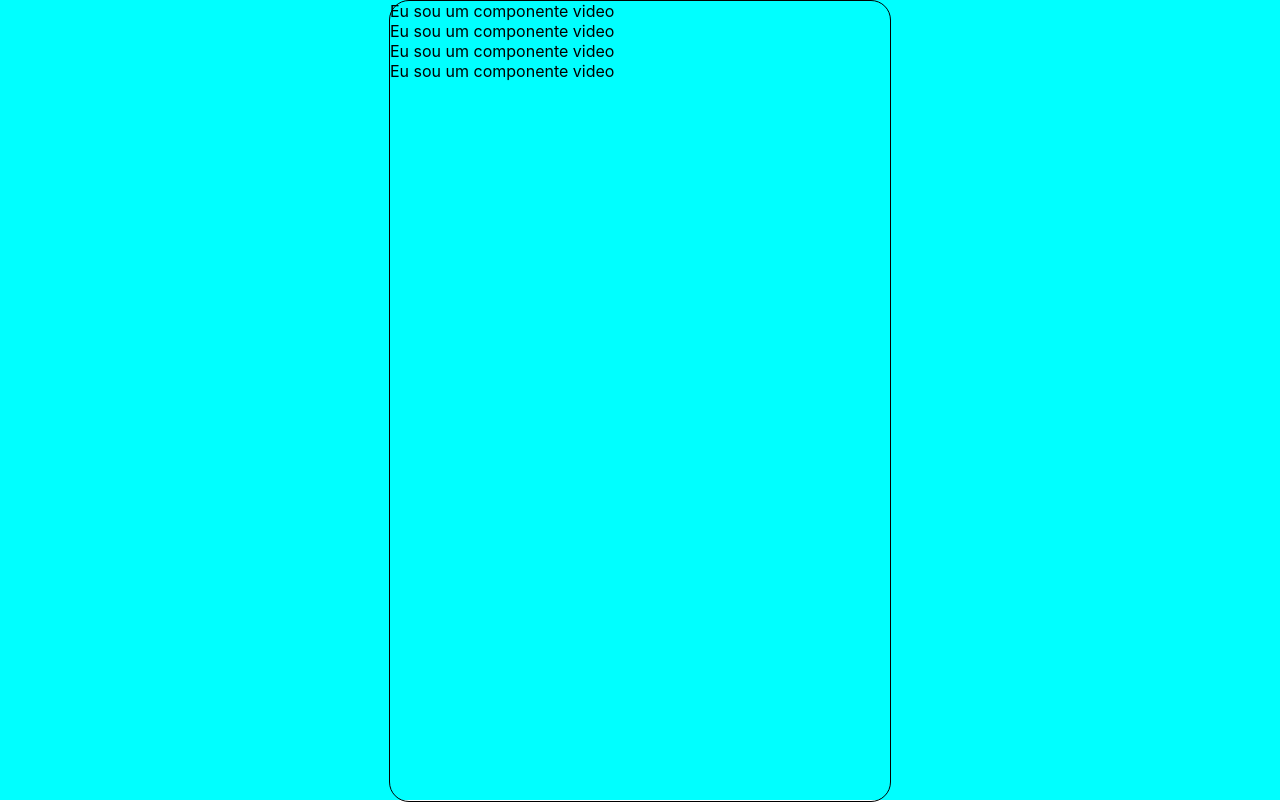
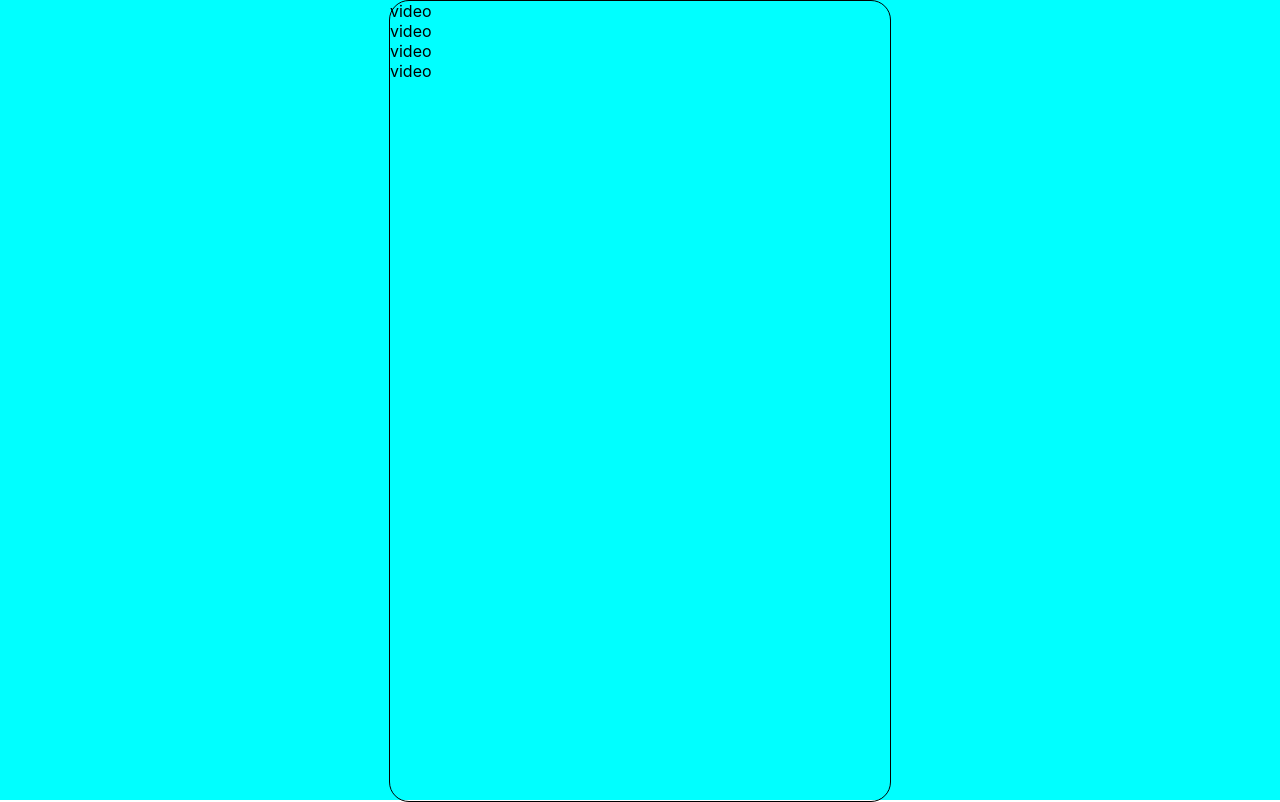
Before and after one commit to usrjair0/tik_tok_clone, a React (Create React App) app: page / in a window 1280 px wide. Built offline with nearby package versions, Linux system fonts and the light colour scheme.

Commit message:
add some changes 2

```diff
--- a/src/App.js
+++ b/src/App.js
@@ -1,5 +1,5 @@
 import './App.css';
-import Video from "./pages/Video"
+import Video from "./pages/video"
 
 function App() {
   return (
--- a/src/pages/Video.js
+++ b/src/pages/Video.js
@@ -1,12 +1,9 @@
 import React from 'react'
-import "./video.css"
 
-function Video() {
+function video() {
   return (
-    <div className=''>
-        Eu sou um componente video
-    </div>
+    <div>video</div>
   )
 }
 
-export default Video
+export default video
```
